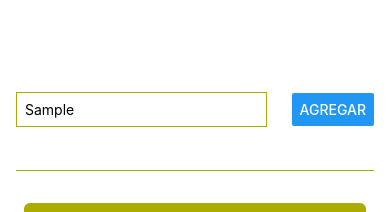
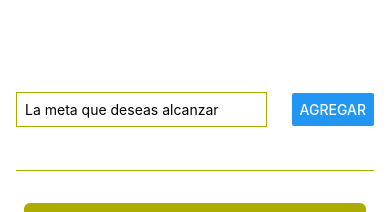
Before and after one commit to JuanC-Fandino/Goals-App, a React Native app: screen / in a window 390 px wide. Both pictures are taken after typing "Sample" into the empty fields and a click on the button "AGREGAR". Shown: the top 212 px of the page. Built offline with nearby package versions, Linux system fonts and the light colour scheme.

Commit message:
feat: split app in components

```diff
--- a/App.js
+++ b/App.js
@@ -1,51 +1,43 @@
 import { useState } from 'react';
 import {
-  Button,
-  ScrollView,
   StyleSheet,
-  Text,
-  TextInput,
   View,
+  FlatList,
 } from 'react-native';
+import GoalItem from "./components/GoalItem";
+import GoalInput from "./components/GoalInput";
 
 // Every view organizes its children into a column by default (Flexbox)
-// Child elements are organized
 // JustifyContent: aligns children in the main axis
 // The style doesn't cascade down to the children
+// Scroll view renders all of its children, even if they're not visible
+// FlatList can render primitive data types but also objects, if we pass an object with a key property to the data prop it will use that key to render the list or we can pass a function to the keyExtractor prop
 
 export default function App() {
-  const [enteredGoalText, setEnteredGoalText] = useState('');
   const [courseGoals, setCourseGoals] = useState([]);
 
-  function goalHandler() {
-    setCourseGoals([...courseGoals, enteredGoalText]);
+  function addGoalHandler(enteredGoalText) {
+    setCourseGoals([
+      ...courseGoals,
+      { text: enteredGoalText, id: Math.random().toString() },
+    ]);
   }
 
-  function changeTextHandler(enteredText) {
-    setEnteredGoalText(enteredText);
+  function renderItem(itemData) {
+    return <GoalItem text={itemData.item.text} />;
   }
 
   return (
     <View style={styles.appContainer}>
-      <View style={styles.inputContainer}>
-        <TextInput
-          style={styles.textInput}
-          placeholder="La meta que deseas alcanzar"
-          onChangeText={changeTextHandler}
+    <GoalInput onAddGoal={addGoalHandler}/>
+      <View style={styles.listContainer}>
+        <FlatList
+          data={courseGoals}
+          renderItem={renderItem}
+          keyExtractor={(item, index) => {
+            return item.id;
+          }}
         />
-        <Button title="Agregar" onPress={goalHandler} />
-      </View>
-      <View style={styles.listContainer}>
-        <ScrollView>
-          {courseGoals.length !== 0 &&
-            courseGoals.map((goal) => (
-              <View style={styles.goalItem}>
-                <Text style={styles.goalText} key={goal}>
-                  {goal}
-                </Text>
-              </View>
-            ))}
-        </ScrollView>
       </View>
     </View>
   );
@@ -57,33 +49,9 @@ const styles = StyleSheet.create({
     paddingHorizontal: 16,
     height: '100%',
   },
-  inputContainer: {
-    flexDirection: 'row',
-    justifyContent: 'space-between',
-    alignItems: 'center',
-    marginBottom: 24,
-    borderBottomWidth: 1,
-    borderBottomColor: '#abab00',
-    flex: 1,
-  },
-  textInput: {
-    borderWidth: 1,
-    borderColor: '#abab00',
-    width: '70%',
-    marginRight: 8,
-    padding: 8,
-  },
+
   listContainer: {
     flex: 5,
   },
-  goalItem: {
-    margin: 8,
-    padding: 8,
-    borderRadius: 6,
-    backgroundColor: '#abab00',
-    color: 'white',
-  },
-  goalText: {
-    color: 'white',
-  },
+
 });
--- /dev/null
+++ b/components/GoalInput.js
@@ -0,0 +1,49 @@
+import { Button, StyleSheet, TextInput, View } from 'react-native';
+import { useState } from 'react';
+
+function GoalInput(props) {
+  const [enteredGoalText, setEnteredGoalText] = useState('');
+
+  function goalInputHandler(enteredText) {
+    setEnteredGoalText(enteredText);
+  }
+
+  // We are using here the same name of the function in the parent component, and actually we are calling it here and passing the enteredGoalText as an argument
+  function addGoalHandler() {
+    props.onAddGoal(enteredGoalText);
+    setEnteredGoalText('');
+  }
+
+  return (
+    <View style={styles.inputContainer}>
+      <TextInput
+        style={styles.textInput}
+        placeholder="La meta que deseas alcanzar"
+        onChangeText={goalInputHandler}
+        // This is how we bind the value of the input to the state
+        value={enteredGoalText}
+      />
+      <Button title="Agregar" onPress={addGoalHandler} />
+    </View>
+  );
+}
+
+const styles = StyleSheet.create({
+  inputContainer: {
+    flexDirection: 'row',
+    justifyContent: 'space-between',
+    alignItems: 'center',
+    marginBottom: 24,
+    borderBottomWidth: 1,
+    borderBottomColor: '#abab00',
+    flex: 1,
+  },
+  textInput: {
+    borderWidth: 1,
+    borderColor: '#abab00',
+    width: '70%',
+    marginRight: 8,
+    padding: 8,
+  },
+});
+export default GoalInput;
--- /dev/null
+++ b/components/GoalItem.js
@@ -0,0 +1,23 @@
+import { Text, View, StyleSheet } from 'react-native';
+
+function GoalItem(props) {
+  return (
+    <View style={styles.goalItem}>
+      <Text style={styles.goalText}>{props.text}</Text>
+    </View>
+  );
+}
+
+const styles = StyleSheet.create({
+  goalItem: {
+    margin: 8,
+    padding: 8,
+    borderRadius: 6,
+    backgroundColor: '#abab00',
+  },
+  goalText: {
+    color: 'white',
+  },
+});
+
+export default GoalItem;
```
